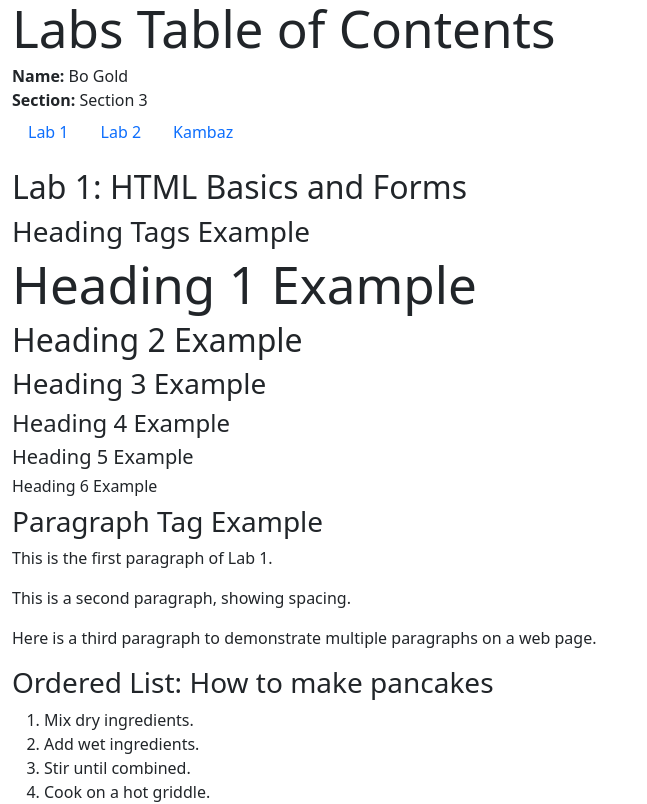
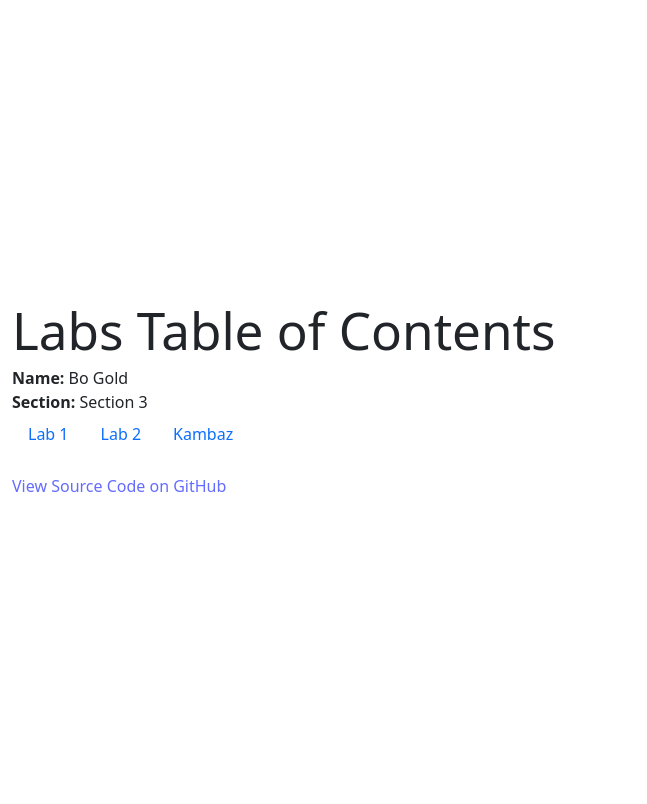
Before and after one commit to goldbo2002/kambaz, a React (Vite) app: page /#/Labs in a window 1280 px wide. Shown: the top 804 px of the page, without its empty margins (0-647 px from the left). Built offline with nearby package versions, Linux system fonts and the light colour scheme.

Commit message:
more test

```diff
--- a/package.json
+++ b/package.json
@@ -12,6 +12,7 @@
   "dependencies": {
     "bootstrap": "^5.3.7",
     "react": "^19.1.0",
+    "react-bootstrap": "^2.10.10",
     "react-dom": "^19.1.0",
     "react-router-dom": "^7.6.3"
   },
--- a/src/App.tsx
+++ b/src/App.tsx
@@ -1,21 +1,20 @@
+import Labs from "./Labs";
+import Kambaz from "./Kambaz";
+import Lab1 from "./Labs/Lab1";
+import Lab2 from "./Labs/Lab2/index";
 import { HashRouter, Routes, Route, Navigate } from "react-router-dom";
-import Labs from "./Labs/Lab1";
-import Kambaz from "./Kambaz";
-import Lab2 from "./Labs/Lab2";
-
-
 
 function App() {
   return (
     <HashRouter>
       <Routes>
         <Route path="/" element={<Navigate to="/Kambaz" />} />
-        <Route path="/Labs/*" element={<Labs />} />
+        <Route path="/Labs" element={<Labs />} />
+        <Route path="/Labs/Lab1" element={<Lab1 />} />
+        <Route path="/Labs/Lab2" element={<Lab2 />} />
         <Route path="/Kambaz/*" element={<Kambaz />} />
-        <Route path="/Labs/Lab2" element={<Lab2 />} />
       </Routes>
     </HashRouter>
   );
 }
-
 export default App;
--- a/src/Labs/index.tsx
+++ b/src/Labs/index.tsx
@@ -11,7 +11,7 @@ export default function Labs() {
       </div>
       <TOC />
       <a
-        href="https://github.com/YOUR_GITHUB_USERNAME/kambaz-react-web-app"
+        href="https://github.com/goldbo2002/kambaz.git"
         id="wd-github"
         target="_blank"
         rel="noopener noreferrer"
```
Also changed, not shown: 1 other file (tests, documents, lock files or other folders).
